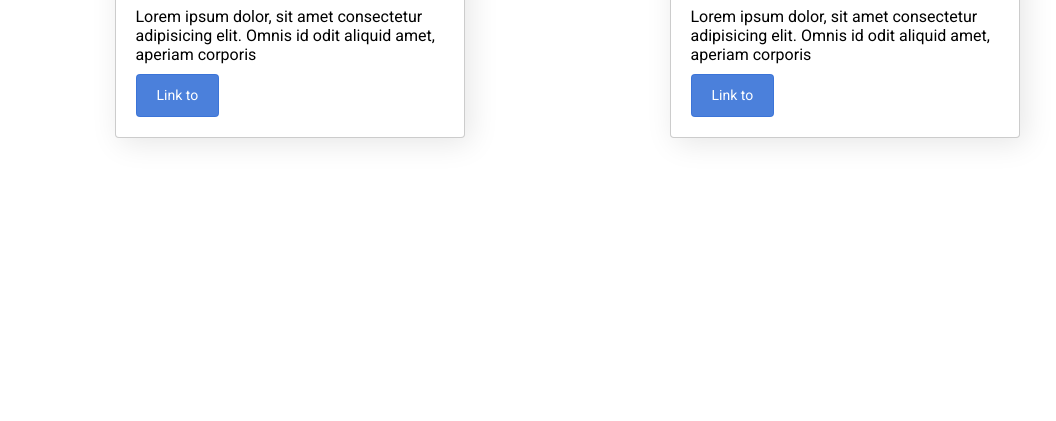
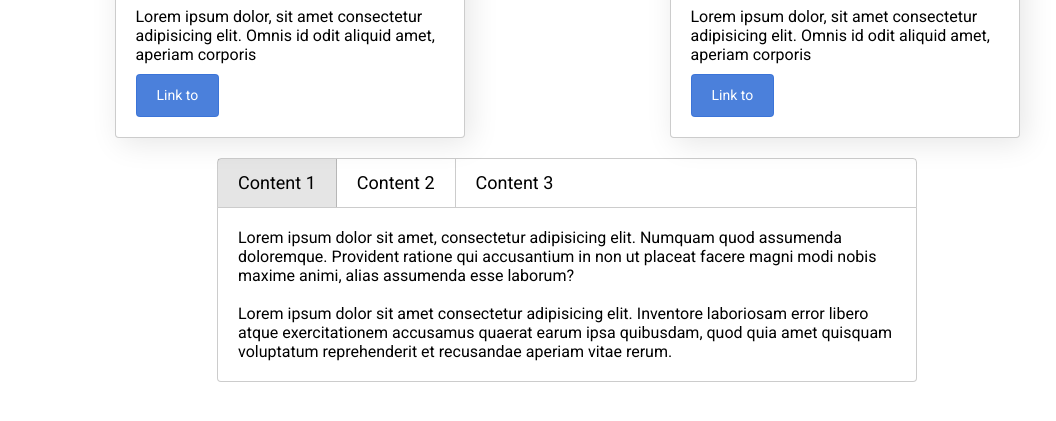
Before and after one commit to andrii-shpontak/library, a website: page src/index.html in a window 1280 px wide. Shown: the part 367-788 px from the top of the page, without its empty margins (73-1129 px from the left). Drawn offline with Linux system fonts and the light colour scheme; files that its build step writes are made by us from their sources; files whose address does not match are found by name.

Commit message:
tabs component added

```diff
--- a/src/index.html
+++ b/src/index.html
@@ -122,6 +122,32 @@
           </div>
         </div>
       </div>
+
+      <div class="tab mt-20 block-center">
+        <div class="tab-panel" data-tabpanel>
+          <div class="tab-item tab-item--active">Content 1</div>
+          <div class="tab-item">Content 2</div>
+          <div class="tab-item">Content 3</div>
+        </div>
+        <div class="tab-content tab-content--active">
+          Lorem ipsum dolor sit amet, consectetur adipisicing elit. Numquam quod assumenda doloremque. Provident ratione qui accusantium in non ut placeat facere magni modi nobis maxime animi, alias assumenda esse laborum?
+          <br><br>
+          Lorem ipsum dolor sit amet consectetur adipisicing elit. Inventore laboriosam error libero atque exercitationem accusamus quaerat earum ipsa quibusdam, quod quia amet quisquam voluptatum reprehenderit et recusandae aperiam vitae rerum.
+        </div>
+        <div class="tab-content">
+          Lorem ipsum dolor sit amet, consectetur adipisicing elit. Numquam quod assumenda doloremque. Provident ratione qui accusantium in non ut placeat facere magni modi nobis maxime animi, alias assumenda esse laborum?
+          <br><br>
+          Lorem ipsum dolor sit amet consectetur adipisicing elit. Inventore laboriosam error libero atque exercitationem accusamus quaerat earum ipsa quibusdam, quod quia amet quisquam voluptatum reprehenderit et recusandae aperiam vitae rerum.
+          <br><br>
+          Lorem ipsum dolor sit amet, consectetur adipisicing elit. Numquam quod assumenda doloremque. Provident ratione qui accusantium in non ut placeat facere magni modi nobis maxime animi, alias assumenda esse laborum?
+          <br><br>
+          Lorem ipsum dolor sit amet consectetur adipisicing elit. Inventore laboriosam error libero atque exercitationem accusamus quaerat earum ipsa quibusdam, quod quia amet quisquam voluptatum reprehenderit et recusandae aperiam vitae rerum.
+        </div>
+        <div class="tab-content">
+          Lorem ipsum dolor sit amet, consectetur adipisicing elit. Numquam quod assumenda doloremque. Provident ratione qui accusantium in non ut placeat facere magni modi nobis maxime animi, alias assumenda esse laborum?
+        </div>
+      </div>
+
     </div>
 
     <script src="script.js"></script>
--- /dev/null
+++ b/src/js/lib/components/tab.js
@@ -0,0 +1,19 @@
+import $ from "../core";
+
+$.prototype.tab = function () {
+    for (let i = 0; i < this.length; i++) {
+        $(this[i]).on('click', () => {
+            $(this[i])
+                .addClass('tab-item--active')
+                .siblings()
+                .removeClass('tab-item--active')
+                .closest('.tab')
+                .find('.tab-content')
+                .removeClass('tab-content--active')
+                .eq($(this[i]).index())
+                .addClass('tab-content--active');
+        });
+    }
+};
+
+$('[data-tabpanel] .tab-item').tab();
--- a/src/js/lib/lib.js
+++ b/src/js/lib/lib.js
@@ -6,5 +6,6 @@ import './modules/actions';
 import './modules/effects';
 import './components/dropdown';
 import './components/modal';
+import './components/tab';
 
 export default $;
--- /dev/null
+++ b/src/sass/components/tab.scss
@@ -0,0 +1,33 @@
+.tab {
+    max-width: 700px;
+    &-panel {
+        display: flex;
+        width: 100%;
+        min-height: 50px;
+        border: 1px solid rgba(0,0,0, .2);
+        border-radius: 4px 4px 0 0;
+    }
+    &-item {
+        font-size: 18px;
+        line-height: 27px;
+        padding: 10px 20px;
+        border-right: 1px solid rgba(0,0,0, .2);
+        cursor: pointer;
+        &:last-child {
+            border-right: none;
+        }
+        &--active {
+            background-color: rgba(0,0,0, .1);
+        }
+    }
+    &-content {
+        display: none;
+        padding: 20px;
+        border: 1px solid rgba(0,0,0, .2);
+        border-top: none;
+        border-radius: 0 0 4px 4px;
+        &--active {
+            display: block;
+        }
+    }
+}
--- a/src/sass/components/ui.scss
+++ b/src/sass/components/ui.scss
@@ -2,3 +2,4 @@
 @import './dropdown.scss';
 @import './card.scss';
 @import './modal.scss';
+@import './tab.scss';
```
Also changed, not shown: dist/index.html, dist/script.js, dist/style.css, 1 other file.
